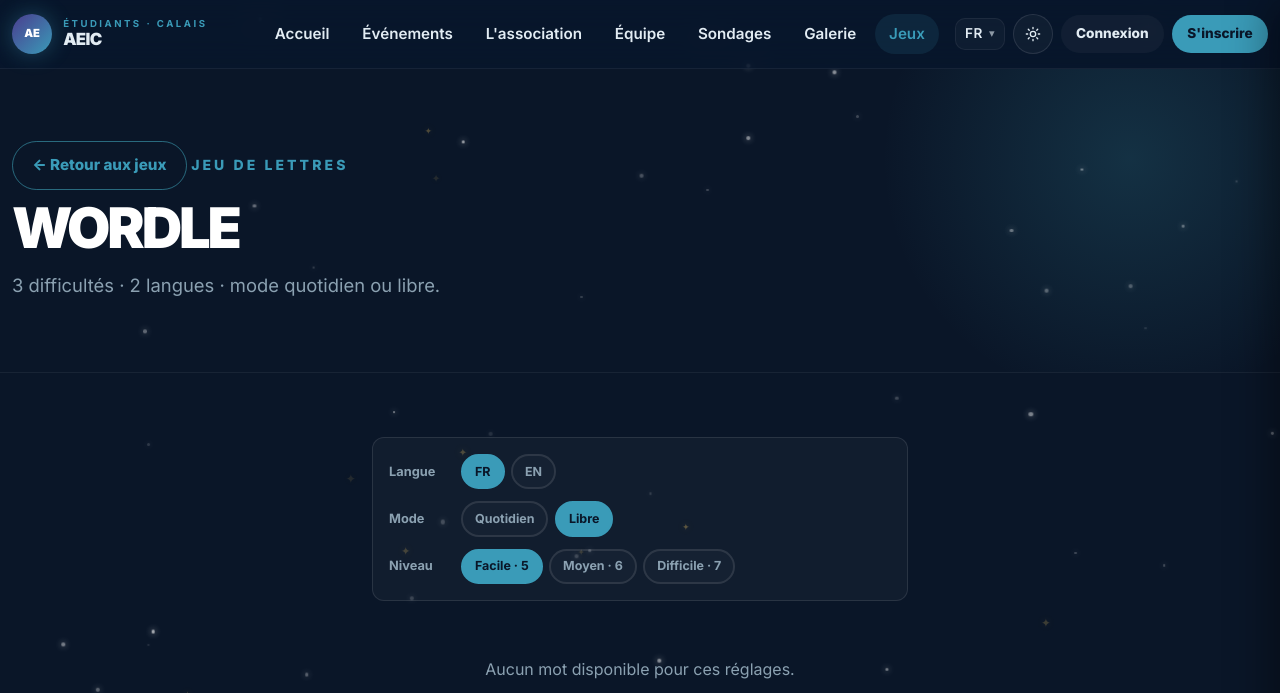
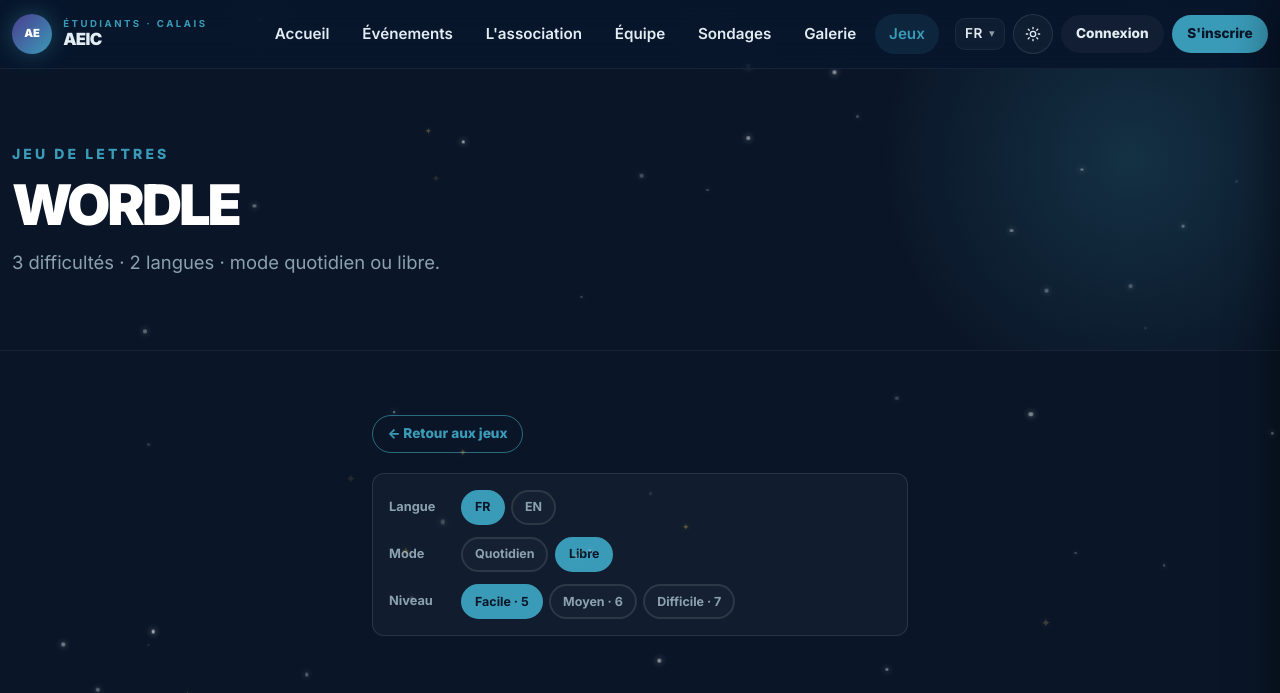
Before and after one commit to LeRatSupreme/site-asso, a PHP site: page /jeux/wordle?mode=daily in a window 1280 px wide. Shown: the top 693 px of the page. Run offline with PHP 8.4, Linux system fonts and the light colour scheme; data that the repository does not hold is empty.

Commit message:
Jeux : bouton Retour aux jeux descendu dans la zone de contenu sur toutes les pages

```diff
--- a/views/game/enigma.php
+++ b/views/game/enigma.php
@@ -10,7 +10,6 @@ declare(strict_types=1);
 <header class="page-hero">
     <div class="halo halo-teal" aria-hidden="true"></div>
     <div class="container">
-        <a class="btn btn-outline" href="<?= e(url('/jeux')) ?>" style="margin-bottom:0.75rem;text-decoration:none;">← Retour aux jeux</a>
         <span class="eyebrow">Défi du jour</span>
         <h1 class="page-title">Énigme quotidienne</h1>
         <p class="page-lead">Une devinette par jour, identique pour tous. Elle change à minuit (heure de Paris).</p>
@@ -19,6 +18,8 @@ declare(strict_types=1);
 
 <section class="section">
     <div class="container" style="max-width:640px;">
+
+        <a class="btn btn-outline btn-sm" style="display:inline-block;margin-bottom:1.25rem;text-decoration:none;" href="<?= e(url('/jeux')) ?>">← Retour aux jeux</a>
 
         <?php if ($enigma === null): ?>
             <p style="text-align:center;color:var(--muted);">Aucune énigme n'est disponible pour le moment. Revenez demain !</p>
--- a/views/game/memory.php
+++ b/views/game/memory.php
@@ -14,7 +14,6 @@ declare(strict_types=1);
 <header class="page-hero">
     <div class="halo halo-teal" aria-hidden="true"></div>
     <div class="container">
-        <a class="btn btn-outline" href="<?= e(url('/jeux')) ?>" style="margin-bottom:0.75rem;text-decoration:none;">← Retour aux jeux</a>
         <span class="eyebrow">Jeu de mémoire</span>
         <h1 class="page-title">Memory Cafétéria</h1>
         <p class="page-lead">Retrouve les paires de produits le plus vite possible !</p>
@@ -23,6 +22,8 @@ declare(strict_types=1);
 
 <section class="section">
     <div class="container game-zone">
+
+        <a class="btn btn-outline btn-sm" style="display:inline-block;margin-bottom:1.25rem;text-decoration:none;" href="<?= e(url('/jeux')) ?>">← Retour aux jeux</a>
 
         <!-- Taille de grille : ligne dédiée au-dessus du plateau -->
         <div class="memory-sizes">
--- a/views/game/snake.php
+++ b/views/game/snake.php
@@ -17,7 +17,6 @@ declare(strict_types=1);
 <header class="page-hero">
     <div class="halo halo-teal" aria-hidden="true"></div>
     <div class="container">
-        <a class="btn btn-outline" href="<?= e(url('/jeux')) ?>" style="margin-bottom:0.75rem;text-decoration:none;">← Retour aux jeux</a>
         <span class="eyebrow">Jeu d'arcade</span>
         <h1 class="page-title">Snake</h1>
         <p class="page-lead">Mange un maximum de fruits sans te mordre&nbsp;! Murs, portails ou obstacles&nbsp;: à toi de choisir ton terrain.</p>
@@ -26,6 +25,8 @@ declare(strict_types=1);
 
 <section class="section">
     <div class="container game-zone">
+
+        <a class="btn btn-outline btn-sm" style="display:inline-block;margin-bottom:1.25rem;text-decoration:none;" href="<?= e(url('/jeux')) ?>">← Retour aux jeux</a>
 
         <!-- Réglages façon Google Snake -->
         <div class="snake-settings">
--- a/views/game/tetris.php
+++ b/views/game/tetris.php
@@ -14,7 +14,6 @@ declare(strict_types=1);
 <header class="page-hero">
     <div class="halo halo-teal" aria-hidden="true"></div>
     <div class="container">
-        <a class="btn btn-outline" href="<?= e(url('/jeux')) ?>" style="margin-bottom:0.75rem;text-decoration:none;">← Retour aux jeux</a>
         <span class="eyebrow">Jeu d'arcade</span>
         <h1 class="page-title">Tetris</h1>
         <p class="page-lead">Empile les pièces, complète les lignes et va le plus loin possible&nbsp;!</p>
@@ -23,6 +22,8 @@ declare(strict_types=1);
 
 <section class="section">
     <div class="container game-zone">
+
+        <a class="btn btn-outline btn-sm" style="display:inline-block;margin-bottom:1.25rem;text-decoration:none;" href="<?= e(url('/jeux')) ?>">← Retour aux jeux</a>
 
         <!-- Barre de jeu -->
         <div class="game-bar">
--- a/views/game/wordle.php
+++ b/views/game/wordle.php
@@ -12,7 +12,6 @@ declare(strict_types=1);
 <header class="page-hero">
     <div class="halo halo-teal" aria-hidden="true"></div>
     <div class="container">
-        <a class="btn btn-outline" href="<?= e(url('/jeux')) ?>" style="margin-bottom:0.75rem;text-decoration:none;">← Retour aux jeux</a>
         <span class="eyebrow">Jeu de lettres</span>
         <h1 class="page-title">Wordle</h1>
         <p class="page-lead">3 difficultés · 2 langues · mode quotidien ou libre.</p>
@@ -21,6 +20,8 @@ declare(strict_types=1);
 
 <section class="section">
     <div class="container" style="max-width:560px;">
+
+        <a class="btn btn-outline btn-sm" style="display:inline-block;margin-bottom:1.25rem;text-decoration:none;" href="<?= e(url('/jeux')) ?>">← Retour aux jeux</a>
 
         <!-- Barre de réglages -->
         <div class="wordle-settings">
```
